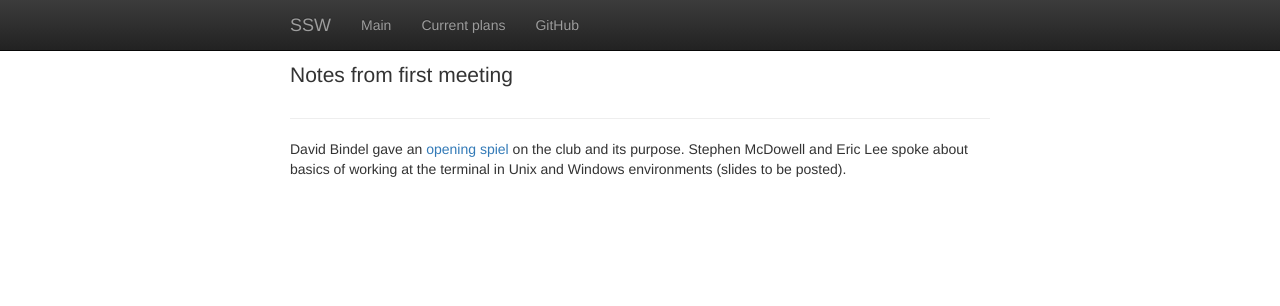
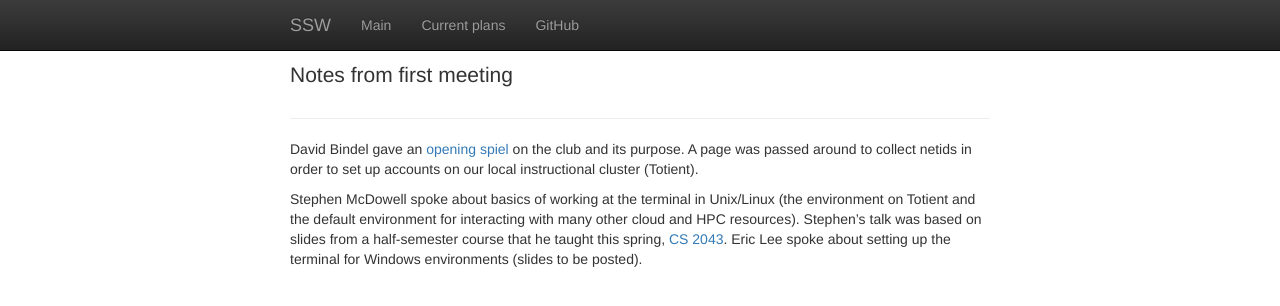
Before and after one commit to cornell-ssw/cornell-ssw.github.io, a Jekyll site: the page built from _posts/2016-09-12-notes.md, in a window 1280 px wide. Shown: the top 306 px of the page. Built offline with Jekyll 4.4.1, drawn with Linux system fonts in a browser that asks for light colours; nearby versions of some CDN libraries.

Commit message:
Update in real time with pointers to CS 2043.

```diff
--- a/_posts/2016-09-12-notes.md
+++ b/_posts/2016-09-12-notes.md
@@ -2,7 +2,14 @@
 title: Notes from first meeting
 ---
 
-David Bindel gave an [opening spiel](slides/2016-09-12-spiel.html)
-on the club and its purpose.  Stephen McDowell and Eric Lee spoke
-about basics of working at the terminal in Unix and Windows
-environments (slides to be posted).
+David Bindel gave an [opening spiel](slides/2016-09-12-spiel.html) on
+the club and its purpose.  A page was passed around to collect netids in
+order to set up accounts on our local instructional cluster (Totient).
+
+Stephen McDowell spoke about basics of working at the terminal in
+Unix/Linux (the environment on Totient and the default environment for
+interacting with many other cloud and HPC resources).
+Stephen's talk was based on slides from a half-semester course that
+he taught this spring, [CS 2043](http://cs2043-sp16.github.io/).
+Eric Lee spoke about setting up the terminal for Windows environments
+(slides to be posted).
```
